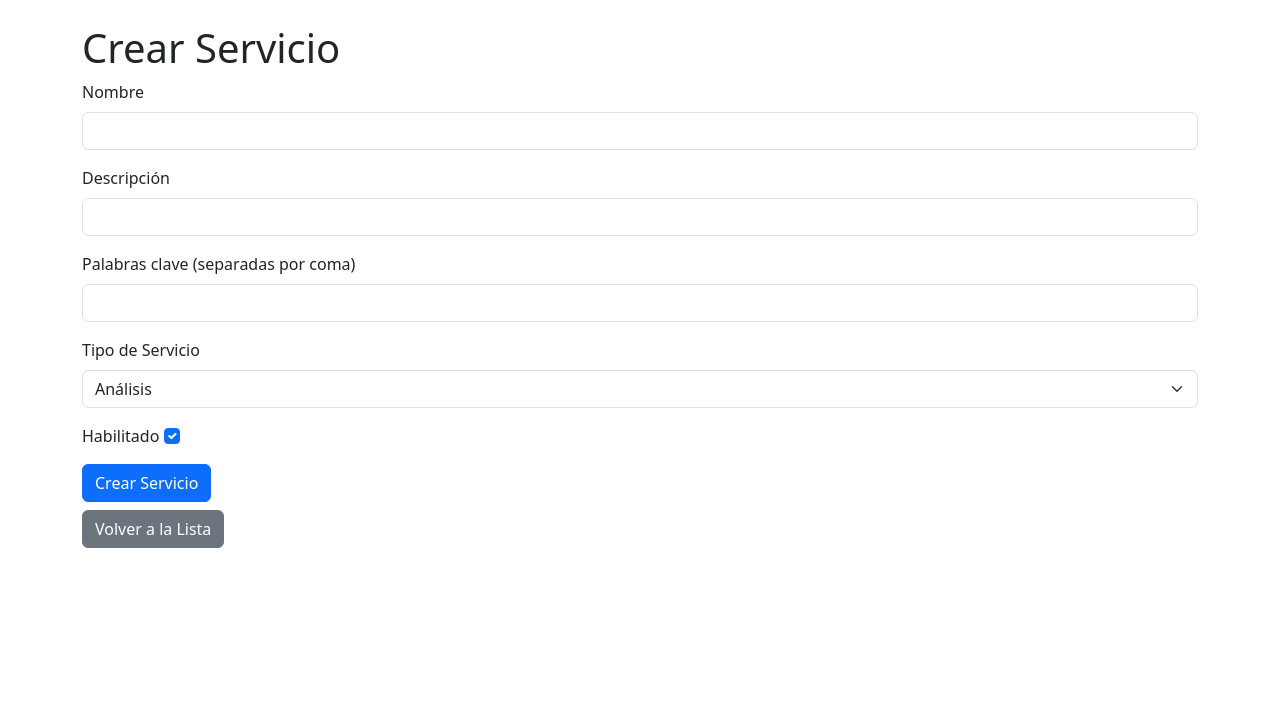
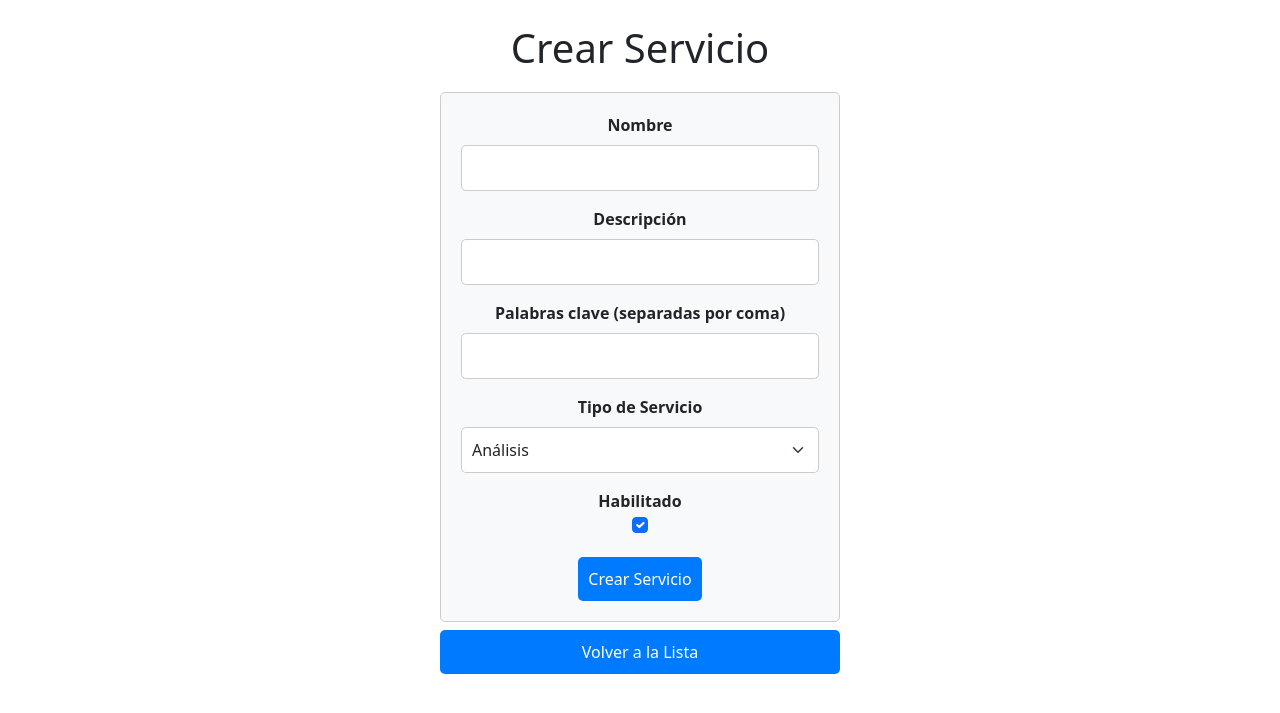
Before and after one commit to franciscodenis/ProyectoVueFlask, a Flask app: page /services/create in a window 1280 px wide. Shown: the part 56-769 px from the top of the page. Run offline with Flask 3, Linux system fonts and the light colour scheme; parts of the project's set-up code (start-up, migrations or seed data) failed here and were passed over.

Commit message:
Css para forms agregado

```diff
--- a/admin/src/web/templates/services/create_service.html
+++ b/admin/src/web/templates/services/create_service.html
@@ -32,4 +32,6 @@
     </form>
     <a href="{{ url_for('servicios.service_index') }}" class="btn btn-secondary mt-2">Volver a la Lista</a>
 </div>
+
+<link rel="stylesheet" href="{{ url_for('static', filename='form.css') }}">
 {% endblock %}
--- a/admin/src/web/templates/services/update_service.html
+++ b/admin/src/web/templates/services/update_service.html
@@ -32,6 +32,5 @@ Editar Servicio
 </form>
 <a href="{{ url_for('servicios.service_index') }}" class="btn btn-secondary">Cancelar</a>
 
-<!-- Enlace a archivos CSS -->
-<link rel="stylesheet" href="{{ url_for('static', filename='update.css') }}">
+<link rel="stylesheet" href="{{ url_for('static', filename='form.css') }}">
 {% endblock %}
--- /dev/null
+++ b/admin/static/form.css
@@ -0,0 +1,79 @@
+/* Estilos generales del formulario */
+form {
+    max-width: 400px;
+    margin: 0 auto;
+    padding: 20px;
+    border: 1px solid #ccc;
+    background-color: #f8f9fa;
+    border-radius: 5px;
+    text-align: center; /* Centra el contenido del formulario */
+}
+
+/* Estilos del título */
+h1 {
+    margin-bottom: 20px;
+    text-align: center; /* Centra el título */
+}
+
+/* Estilos de los elementos del formulario */
+.form-label {
+    font-weight: bold;
+}
+
+.form-control {
+    width: 100%;
+    padding: 10px;
+    margin-bottom: 10px;
+    border: 1px solid #ccc;
+    border-radius: 5px;
+    background-color: #fff;
+}
+
+.form-check-label {
+    display: block;
+    font-weight: bold; /* Hace que el texto esté en negrita */
+}
+
+.form-select {
+    width: 100%;
+    padding: 10px;
+    margin-bottom: 10px;
+    border: 1px solid #ccc;
+    border-radius: 5px;
+    background-color: #fff;
+}
+
+/* Estilos para el botón */
+.btn {
+    width: auto; /* Ancho automático según el contenido */
+    padding: 10px;
+    border: none;
+    background-color: #007bff;
+    color: #fff;
+    border-radius: 5px;
+    cursor: pointer;
+    display: block;
+    margin: 0 auto; /* Centra el botón */
+    margin: 20px auto 0;
+}
+
+.btn-secondary {
+    max-width: 400px;
+    padding: 10px;
+    border: none;
+    background-color: #007bff;
+    color: #fff;
+    border-radius: 5px;
+    cursor: pointer;
+    margin-top: 10px; /* Agrega un margen superior para separar los botones */
+}
+
+/* Estilos para el botón al pasar el ratón sobre él */
+.btn:hover {
+    background-color: #0056b3;
+}
+
+/* Estilos para las opciones del select */
+option {
+    background-color: #fff;
+}
```
Also changed, not shown: admin/static/update.css (deleted, +0 -36 lines).
